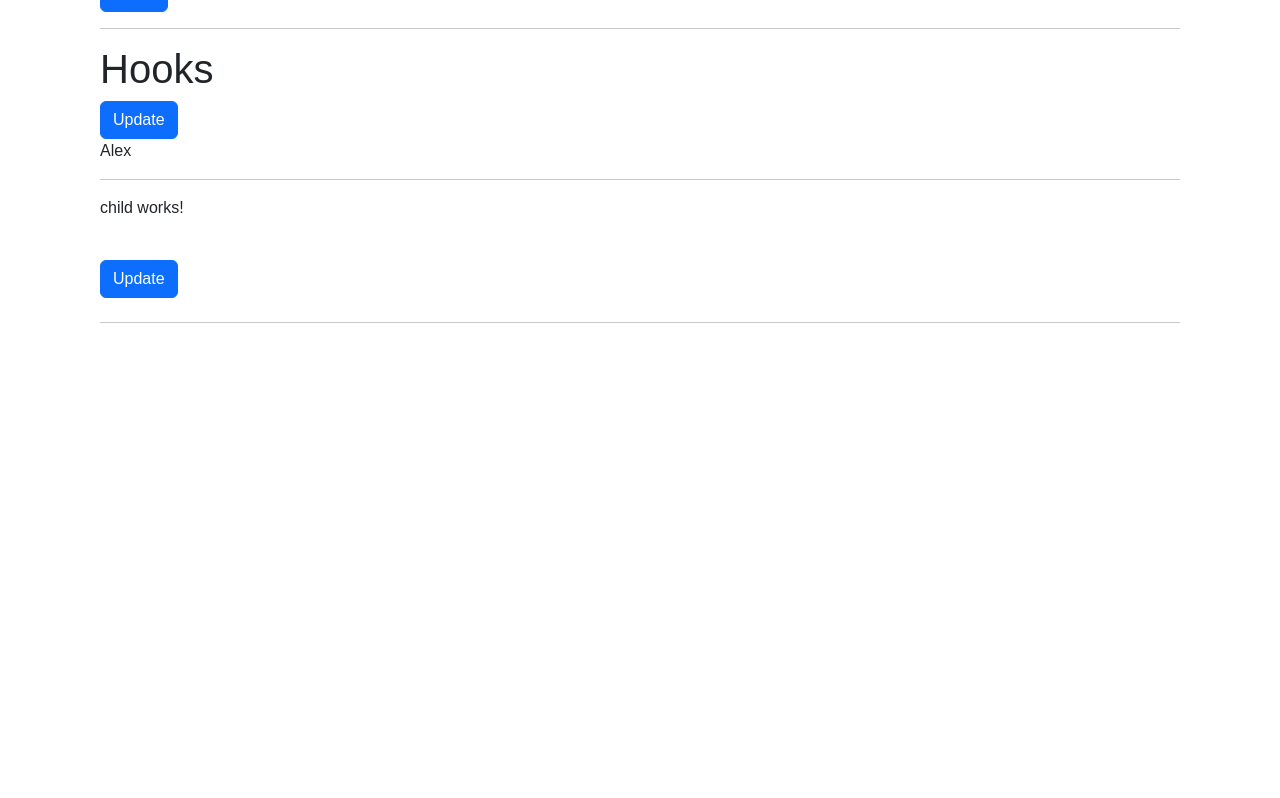
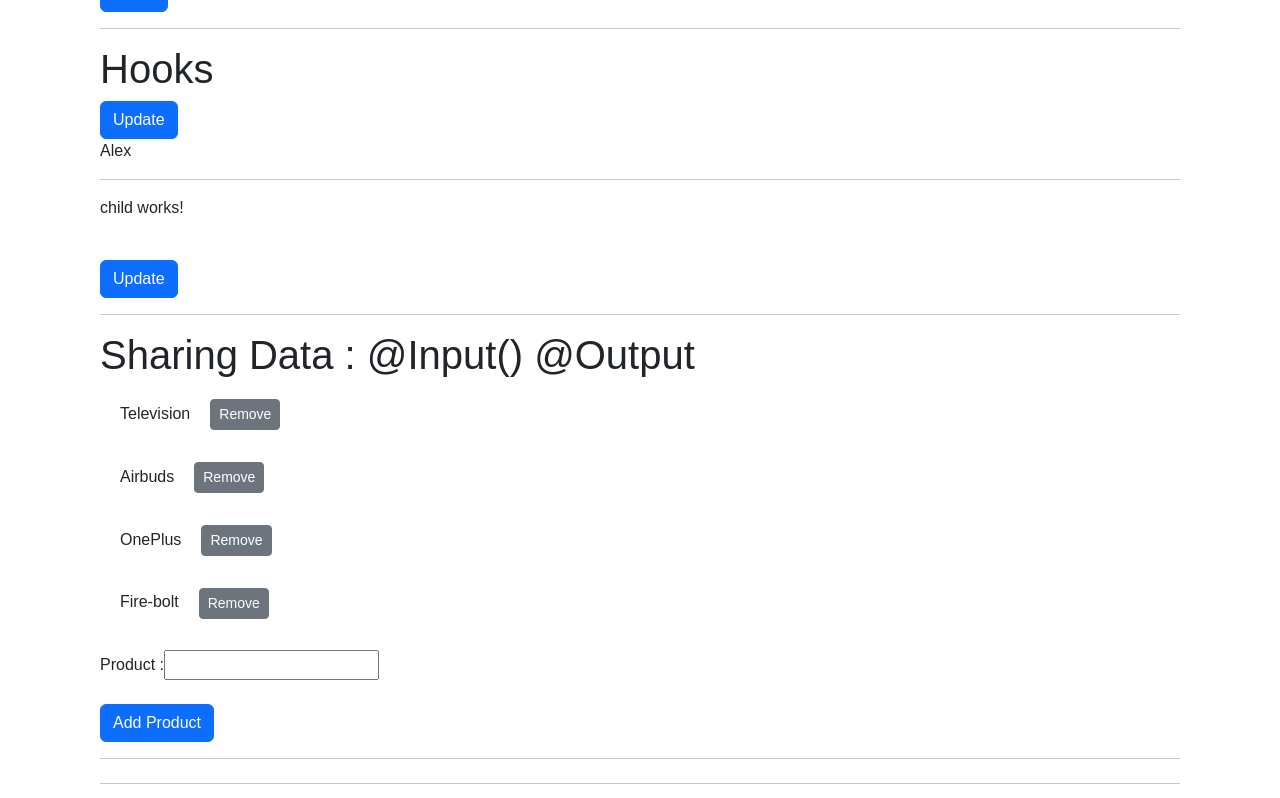
Before and after one commit to tejasnoovosoft/angular, an Angular app: page /test in a window 1280 px wide. Shown: the part 4229-5027 px from the top of the page. Before the commit the page ends 4652 px from the top, so only its background shows below. Built offline with nearby package versions, Linux system fonts and the light colour scheme.

Commit message:
add implementation of @input and @output

```diff
--- a/src/app/app.module.ts
+++ b/src/app/app.module.ts
@@ -20,6 +20,7 @@ import { NgChangeDemoComponent } from './ng-change-demo/ng-change-demo.component
 import { HerosComponent } from './heros/heros.component';
 import { UserDetailsComponent } from './user-details/user-details.component';
 import { ChildComponent } from './child/child.component';
+import { InputOutputComponent } from './input-output/input-output.component';
 
 @NgModule({
   declarations: [
@@ -36,7 +37,8 @@ import { ChildComponent } from './child/child.component';
     NgChangeDemoComponent,
     HerosComponent,
     UserDetailsComponent,
-    ChildComponent
+    ChildComponent,
+    InputOutputComponent
   ],
   imports: [
     BrowserModule,
--- a/src/app/component/component.component.html
+++ b/src/app/component/component.component.html
@@ -14,3 +14,7 @@
 <hr>
 <app-child *ngIf="showChild"></app-child><br>
 <button class="btn btn-primary" (click)="update()"> Update </button>
+<hr>
+<h1> Sharing Data : @Input() @Output</h1>
+<app-input-output [items]="items" (newItem)="addProduct($event)" (removeItem)="removeProduct($event)"></app-input-output>
+<hr>
--- a/src/app/component/component.component.ts
+++ b/src/app/component/component.component.ts
@@ -9,6 +9,7 @@ export class ComponentComponent implements OnInit {
 
     data = 0
     showChild: boolean = true
+    items: string[] = ["Television", "Airbuds", "OnePlus", "Fire-bolt"];
 
     user = {
         name: "Alex"
@@ -31,4 +32,12 @@ export class ComponentComponent implements OnInit {
     update() {
         this.showChild = !this.showChild
     }
+
+    addProduct(newItem: string) {
+        this.items.push(newItem)
+    }
+
+    removeProduct(item: string) {
+        this.items = this.items.filter((it) => it !== item)
+    }
 }
--- /dev/null
+++ b/src/app/input-output/input-output.component.css
@@ -0,0 +1,12 @@
+.product-list button{
+    display: inline-block;
+    margin-left: 20px;
+}
+
+.product-list{
+    margin: 20px;
+}
+
+.product-list p{
+    display: inline-block;
+}
--- /dev/null
+++ b/src/app/input-output/input-output.component.html
@@ -0,0 +1,12 @@
+<div class="product-list" *ngFor="let item of items">
+    <p> {{item}} </p>
+    <button class=" btn btn-sm btn-secondary" (click)="removeItems(item)"> Remove</button>
+</div>
+
+
+<div>
+    <label for="product-input"> Product : </label>
+    <input id="product-input" type="text" #newItem>
+</div>
+<br>
+<button class="btn btn-primary" type="button" (click)="addProduct(newItem.value)"> Add Product</button>
--- /dev/null
+++ b/src/app/input-output/input-output.component.ts
@@ -0,0 +1,27 @@
+import {Component, EventEmitter, Input, OnInit, Output} from '@angular/core';
+
+@Component({
+    selector: 'app-input-output',
+    templateUrl: './input-output.component.html',
+    styleUrls: ['./input-output.component.css']
+})
+export class InputOutputComponent implements OnInit {
+
+    @Input() items: any;
+    @Output() newItem = new EventEmitter()
+    @Output() removeItem = new EventEmitter()
+
+    constructor() {
+    }
+
+    ngOnInit(): void {
+    }
+
+    addProduct(item: string) {
+        this.newItem.emit(item)
+    }
+
+    removeItems(item: string) {
+        this.removeItem.emit(item)
+    }
+}
```
Also changed, not shown: 1 other file (tests, documents, lock files or other folders).
